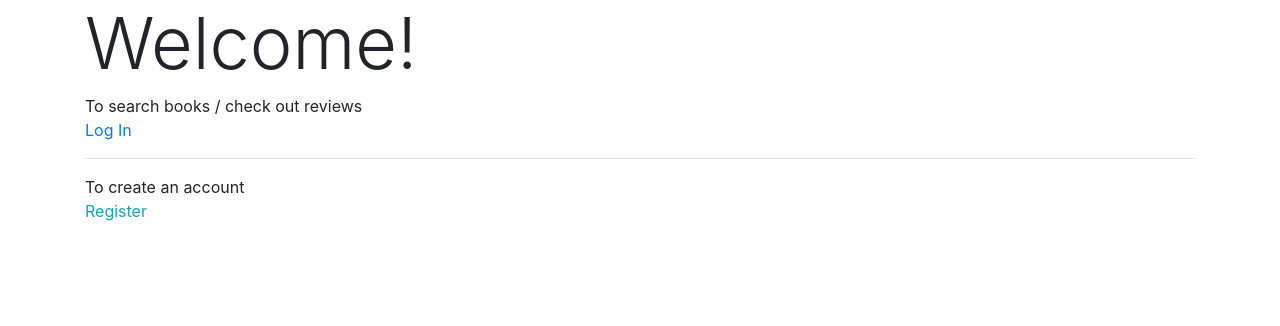
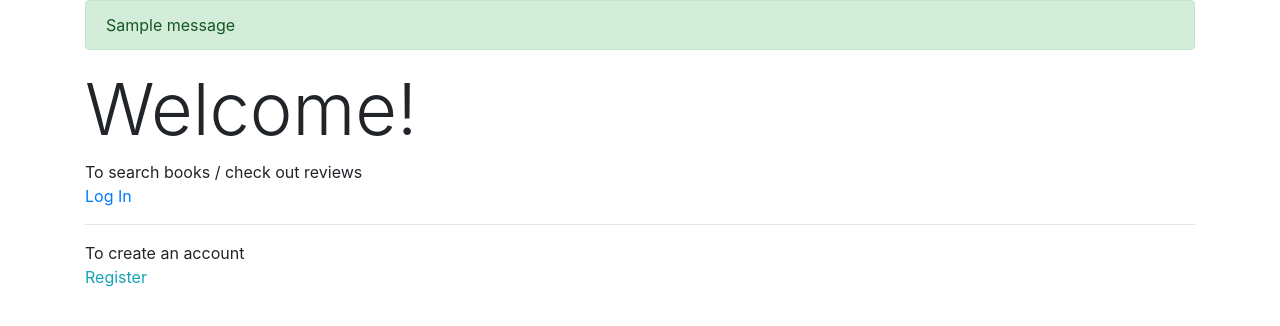
Before and after one commit to MukaiC/Books-Hon, a Flask app: page / in a window 1280 px wide. Shown: the top 326 px of the page. Run offline with Flask 2, Linux system fonts and the light colour scheme; one stand-in notice (Sample message) is shown; some libraries are stand-ins or nearby versions.

Commit message:
Added flash message to register route and layout.html

```diff
--- a/application.py
+++ b/application.py
@@ -1,6 +1,6 @@
 import os
 
-from flask import Flask, session, render_template, request, redirect, url_for
+from flask import Flask, session, render_template, request, redirect, url_for, flash
 from flask_session import Session
 from sqlalchemy import create_engine
 from sqlalchemy.orm import scoped_session, sessionmaker
@@ -55,21 +55,11 @@ def register():
         else:
     # !!!store the registration data in the database before redirecting
             # db.execute("INSERT INTO users (username, email, password)")
+            flash('Your account has been created! You are now able to log in', 'success')
             return redirect (url_for('login'))
 
     return render_template("register.html")
 
-
-#
-# def validate_register(username, email, password,confirm_password):
-#     if username=='':
-#         return render_template ("error.html", message="Invalid username", title="Error", link="register")
-#     elif email=='':
-#         return render_template ("error.html", message="Invalid Email adress", title="Error", link="register")
-#     elif password=='' or password != confirm_password:
-#         return render_template ("error.html", message="Please enter the same password to confirm", title="Error", link="register")
-#     else:
-#         return True
 
 # @app.route("/error")
 # def error():
--- a/templates/layout.html
+++ b/templates/layout.html
@@ -17,6 +17,16 @@
   <body>
     <div class="container">
 
+    {% with messages = get_flashed_messages(with_categories=true) %}
+      {% if messages %}
+        {% for category, message in messages %}
+          <div class="alert alert-{{ category }}">
+            {{ message }}
+          </div>
+        {% endfor %}
+      {% endif %}
+    {% endwith %}
+
     <h1 class="display-3">{% block heading %}{% endblock %}</h1>
     {% block body %}
     {% endblock %}
```
